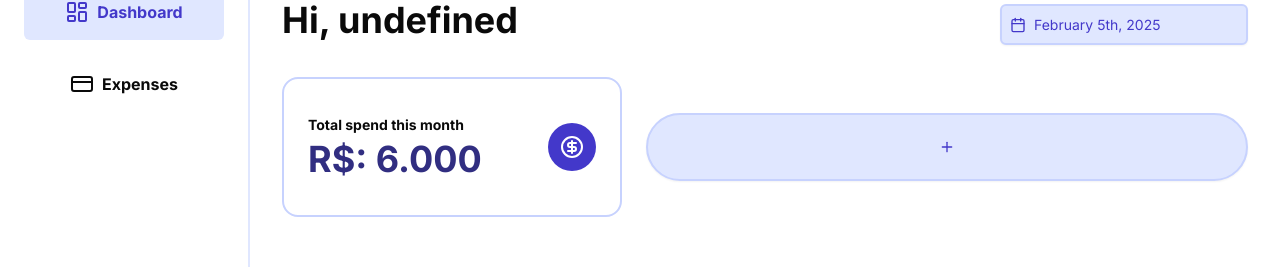
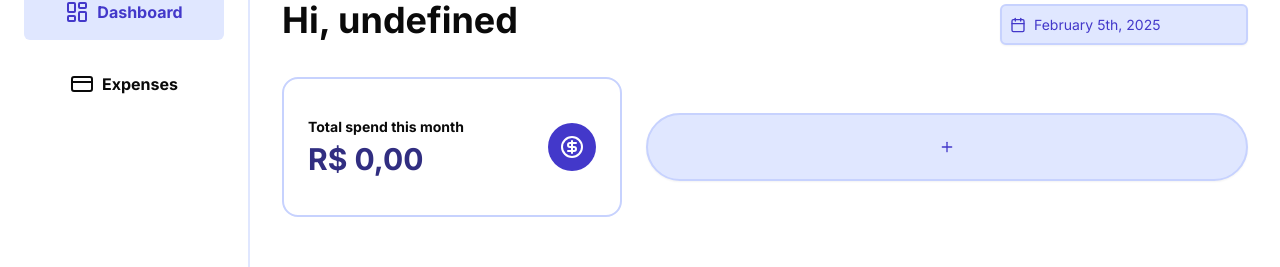
Before and after one commit to igormoraesdev/expense-tracker, a Next.js app: page /dashboard in a window 1280 px wide. Shown: the part 132-399 px from the top of the page. Built offline with nearby package versions, Linux system fonts and the light colour scheme; no server answers; the database is empty.

Commit message:
feat: add total spend

```diff
--- a/src/@types/global.d.ts
+++ b/src/@types/global.d.ts
@@ -41,6 +41,11 @@ declare global {
   }
 
   type Bills = typeof bills.$inferInsert;
+
+  interface TotalSpendParams {
+    userId: string;
+    date: Date;
+  }
 }
 
 export {};
--- /dev/null
+++ b/src/app/api/bills/total-spend/route.ts
@@ -0,0 +1,42 @@
+import { db } from "@/drizzle";
+import { bills } from "@/drizzle/schema/bills";
+import { endOfMonth, startOfMonth } from "date-fns";
+import { and, eq, gte, lt } from "drizzle-orm";
+import { NextResponse } from "next/server";
+
+export async function GET(req: Request) {
+  try {
+    const url = new URL(req.url);
+    const userId = url.searchParams.get("userId") as string;
+    const date = url.searchParams.get("date") as string;
+
+    const startDate = startOfMonth(new Date(date));
+    const endDate = endOfMonth(new Date(date));
+
+    const billsList = await db.query.bills.findMany({
+      where: and(
+        eq(bills.userId, userId),
+        gte(bills.dueDate, startDate),
+        lt(bills.dueDate, endDate)
+      ),
+      orderBy: bills.dueDate,
+    });
+
+    const formatedList = billsList.map((bill) => ({
+      ...bill,
+      amount: parseFloat(bill.amount.toString()),
+    }));
+
+    const totalSpend = formatedList.reduce((acc, bill) => acc + bill.amount, 0);
+
+    const response = totalSpend.toFixed(2);
+
+    return NextResponse.json(response);
+  } catch (error) {
+    console.log(error);
+    return NextResponse.json(
+      { message: "Error to get total spend", error },
+      { status: 500 }
+    );
+  }
+}
--- a/src/components/page/Dashboard/DashboardContent.tsx
+++ b/src/components/page/Dashboard/DashboardContent.tsx
@@ -3,10 +3,11 @@ import { Button } from "@/components/ui/button";
 import { Dialog, DialogTrigger } from "@/components/ui/dialog";
 import { CustomDatePicker } from "@/components/ui/form/CustomDatePicker";
 
-import { CircleDollarSign, Plus } from "lucide-react";
+import { Plus } from "lucide-react";
 import { useSession } from "next-auth/react";
 import { useState } from "react";
 import { ExpenseDialogAddBills } from "./components/ExpenseDialogAddBills";
+import { TotalSpend } from "./components/TotalSpend";
 
 export const DashboardContent = () => {
   const session = useSession();
@@ -21,15 +22,7 @@ export const DashboardContent = () => {
             <CustomDatePicker />
           </div>
           <div className="flex mb-6 flex-col md:flex-row items-center gap-6 w-full">
-            <div className="flex flex-row justify-between items-center p-6 border-2 border-indigo-200 rounded-2xl w-full max-w-[340px] h-[140px]">
-              <div>
-                <p className="mb-1 text-sm font-bold">Total spend this month</p>
-                <p className="text-4xl font-bold text-indigo-900">R$: 6.000</p>
-              </div>
-              <div className="flex items-center justify-center size-12 rounded-full bg-indigo-700">
-                <CircleDollarSign className="text-white" />
-              </div>
-            </div>
+            <TotalSpend />
             <DialogTrigger asChild>
               <Button
                 variant="outline"
--- /dev/null
+++ b/src/components/page/Dashboard/components/TotalSpend.tsx
@@ -0,0 +1,39 @@
+import { Skeleton } from "@/components/ui/skeleton";
+import { useGetTotalSpend } from "@/hooks/api/bills/useGetTotalSpend";
+import { CircleDollarSign } from "lucide-react";
+import { useSession } from "next-auth/react";
+import { useMemo } from "react";
+
+export const TotalSpend = () => {
+  const session = useSession();
+  const { data, isPending } = useGetTotalSpend({
+    userId: session.data?.user.userId as string,
+    date: new Date(),
+  });
+  const currencyData = useMemo(
+    () =>
+      data
+        ? new Intl.NumberFormat("pt-BR", {
+            style: "currency",
+            currency: "BRL",
+          }).format(data as number)
+        : "",
+    [data]
+  );
+
+  return (
+    <div className="flex flex-row justify-between items-center p-6 border-2 border-indigo-200 rounded-2xl w-full max-w-[340px] h-[140px]">
+      <div>
+        <p className="mb-1 text-sm font-bold">Total spend this month</p>
+        {isPending ? (
+          <Skeleton className="h-[36px] w-[195px] rounded-xl" />
+        ) : (
+          <p className="text-3xl font-bold text-indigo-900">{currencyData}</p>
+        )}
+      </div>
+      <div className="flex items-center justify-center size-12 rounded-full bg-indigo-700">
+        <CircleDollarSign className="text-white" />
+      </div>
+    </div>
+  );
+};
--- a/src/components/ui/skeleton.tsx
+++ b/src/components/ui/skeleton.tsx
@@ -1,4 +1,4 @@
-import { cn } from "@/lib/utils"
+import { cn } from "@/lib/utils";
 
 function Skeleton({
   className,
@@ -6,10 +6,10 @@ function Skeleton({
 }: React.HTMLAttributes<HTMLDivElement>) {
   return (
     <div
-      className={cn("animate-pulse rounded-md bg-primary/10", className)}
+      className={cn("animate-pulse rounded-md bg-gray-300", className)}
       {...props}
     />
-  )
+  );
 }
 
-export { Skeleton }
+export { Skeleton };
--- /dev/null
+++ b/src/hooks/api/bills/useGetTotalSpend.tsx
@@ -0,0 +1,14 @@
+import { BillsService } from "@/lib/service/bills";
+
+import { useQuery, UseQueryOptions } from "@tanstack/react-query";
+
+export function useGetTotalSpend(
+  params: TotalSpendParams,
+  options?: UseQueryOptions<number, unknown, number>
+) {
+  return useQuery({
+    queryKey: ["total-spend", params.userId],
+    queryFn: async () => await BillsService.getTotalSpend(params),
+    ...options,
+  });
+}
--- a/src/lib/service/bills.ts
+++ b/src/lib/service/bills.ts
@@ -11,6 +11,13 @@ class BillsServiceClass {
     const response = await this.apiClient.post("/api/bills", data);
     return response.data;
   }
+
+  async getTotalSpend(params: TotalSpendParams): Promise<number> {
+    const response = await this.apiClient.get(
+      `/api/bills/total-spend?userId=${params.userId}&date=${params.date}`
+    );
+    return response.data;
+  }
 }
 
 export const BillsService = new BillsServiceClass();
```
